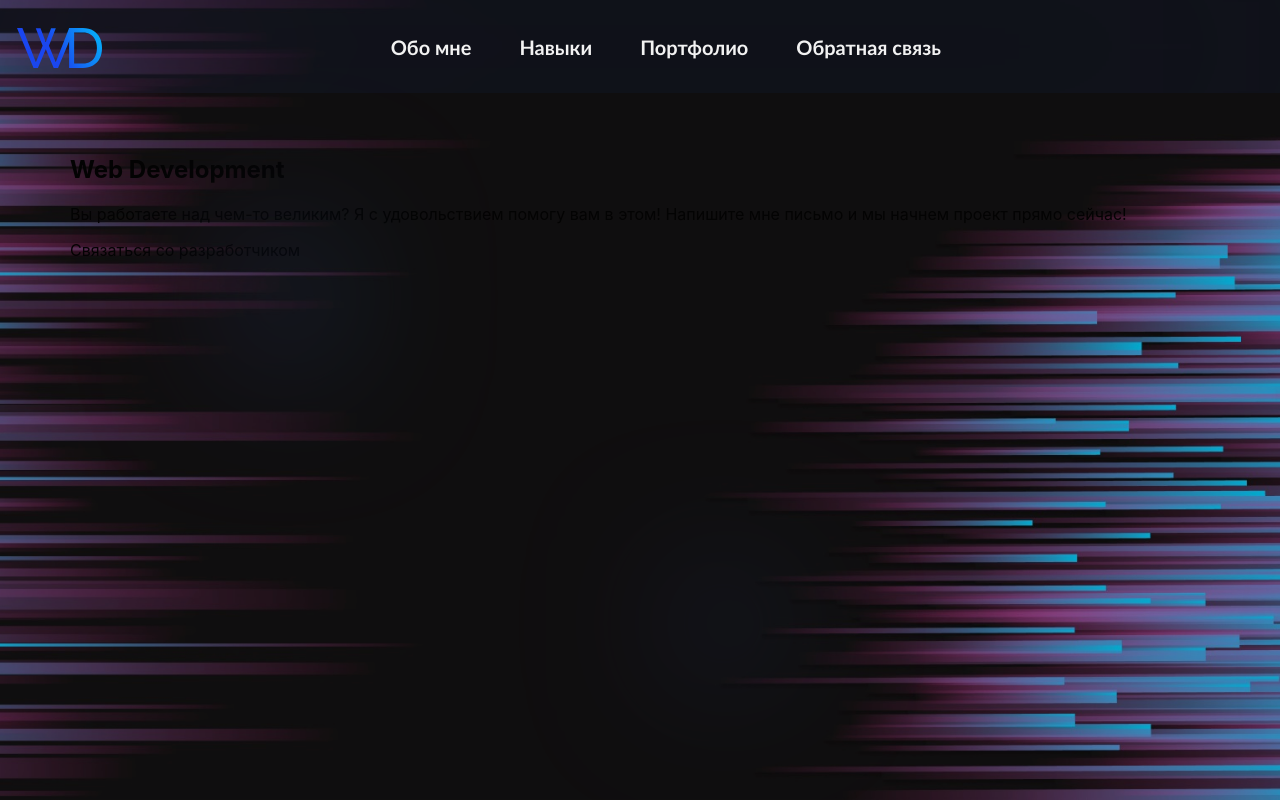
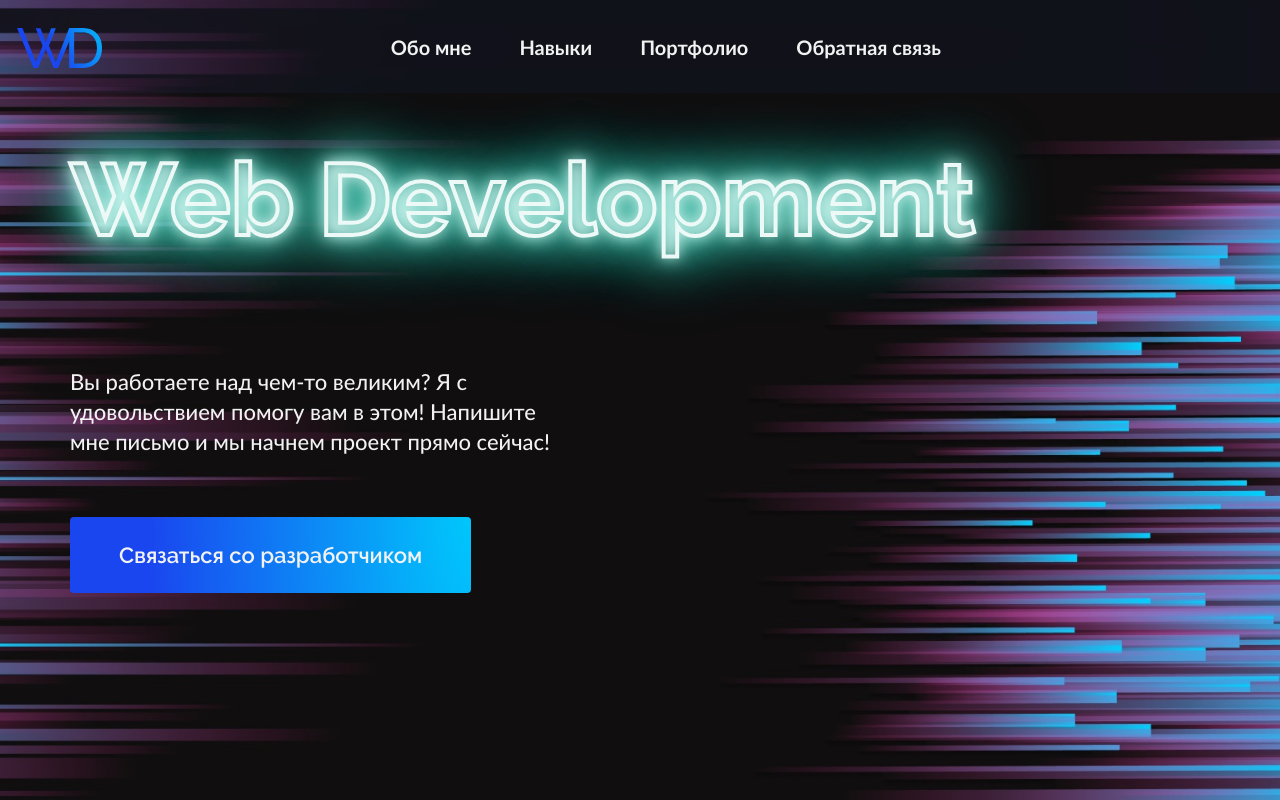
Before and after one commit to Feelcover/My-Site, a Next.js app: page / in a window 1280 px wide. Built offline with nearby package versions, Linux system fonts and the light colour scheme.

Commit message:
реализовать неоновую вывеску через gsap

```diff
--- a/components/Hero/Hero.module.scss
+++ b/components/Hero/Hero.module.scss
@@ -1,13 +1,78 @@
-.hero{
+.hero {
   height: 800px;
   position: relative;
   padding: 135px 0 0;
   background-position: center;
   background-repeat: no-repeat;
   background-size: cover;
-    opacity: 0.8;
 
-    &__title{
+  &__title {
+    margin: 0 0 104px;
+    font-size: 101px;
+    font-family: "Raleway";
+    font-weight: 700;
+    line-height: 128.9%;
+    --hue: 0;
+    -webkit-text-fill-color: transparent;
+    -webkit-text-stroke-width: 4px;
+    -webkit-text-stroke-color: hsl(var(--hue), 50%, 95%);
+    text-shadow: 0 0 15px hsl(var(--hue), 60%, 90%, 0.8),
+      0 0 20px hsl(var(--hue), 70%, 80%, 0.85),
+      0 0 40px hsl(var(--hue), 80%, 70%, 0.9),
+      0 0 60px hsl(var(--hue), 90%, 60%, 0.95),
+      0 0 80px hsl(var(--hue), 100%, 50%, 1);
+  }
 
+  &__description {
+    color: #f3f3f3;
+    font-family: "Lato";
+    font-size: 22px;
+    font-weight: 500;
+    line-height: 30px;
+    max-width: 485px;
+    margin: 0 0 84px;
+    color: #f2f2f2;
+  }
+
+  &__button {
+    cursor: pointer;
+    font-family: "Raleway";
+    font-weight: 600;
+    font-size: 22px;
+    color: #f2f2f2;
+    padding: 16px 36px;
+    background: radial-gradient(
+      142.65% 2282.99% at 100% -31.65%,
+      #00c9fc 0%,
+      #1a46ef 56.36%
+    );
+    border-radius: 4px;
+
+    &:hover {
+      background: radial-gradient(
+        142.65% 2282.99% at 100% -31.65%,
+        #08a6ce 0%,
+        #6352b1 43.75%,
+        #8b0eb7 68.75%
+      );
+    }
+
+    @media all and (max-width: 1440px) {
+      padding: 25px 49px;
+    }
+
+    @media all and (max-width: 1080px) {
+      padding: 25px 37px;
+    }
+
+    @media all and (max-width: 800px) {
+      font-size: 18px;
+      padding: 12px 33px;
+    }
+
+    @media all and (max-width: 485px) {
+      font-size: 16px;
+      padding: 12px 37px;
     }
   }
+}
--- a/components/Hero/Hero.tsx
+++ b/components/Hero/Hero.tsx
@@ -1,10 +1,50 @@
 import { useMediaQuery } from "@/hooks";
-import React from "react";
+import gsap from "gsap";
+import React, { MutableRefObject, useEffect, useRef } from "react";
 import { Link } from "react-scroll";
 import styles from "./Hero.module.scss";
 
 const Hero = () => {
   const isMobile = useMediaQuery(800);
+  const title = useRef() as MutableRefObject<HTMLHeadingElement>;
+
+  useEffect(() => {
+    const colors = gsap.to(title.current, {
+      paused: true,
+      duration: 20,
+      repeat: -1,
+      "--hue": 360,
+    });
+
+    const doRandom = () => {
+      gsap
+        .timeline()
+        .to(title.current, {
+          duration: 0.1,
+          opacity: function () {
+            return gsap.utils.random(0.9, 0.95);
+          },
+          delay: function () {
+            return gsap.utils.random(0.1, 2);
+          },
+        })
+        .to(title.current, {
+          duration: 0.1,
+          opacity: 1,
+          onComplete: function () {
+            doRandom();
+          },
+        });
+    };
+
+    const mediaQuery = window.matchMedia("(prefers-reduced-motion: reduce)");
+
+    if (!mediaQuery || !mediaQuery.matches) {
+      colors.play();
+      doRandom();
+    }
+  }, []);
+
   return (
     <section
       className={styles.hero}
@@ -12,7 +52,9 @@ const Hero = () => {
     >
       <div className="subContainer">
         <div className={styles.hero__inner}>
-          <h1 className={styles.hero__title}>Web Development</h1>
+          <h1 className={styles.hero__title} ref={title}>
+            Web Development
+          </h1>
           <p className={styles.hero__description}>
             Вы работаете над чем-то великим? Я с удовольствием помогу вам в
             этом! Напишите мне письмо и мы начнем проект прямо сейчас!
@@ -23,7 +65,7 @@ const Hero = () => {
             smooth={true}
             offset={30}
             duration={500}
-            className={styles.hero__btn}
+            className={styles.hero__button}
           >
             Связаться со разработчиком
           </Link>
```
Lines whose indentation alone changed are shown as unchanged.
